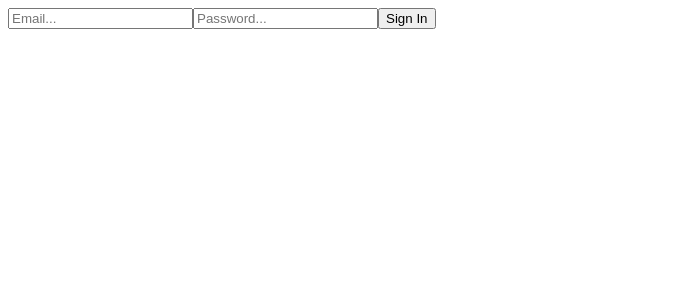
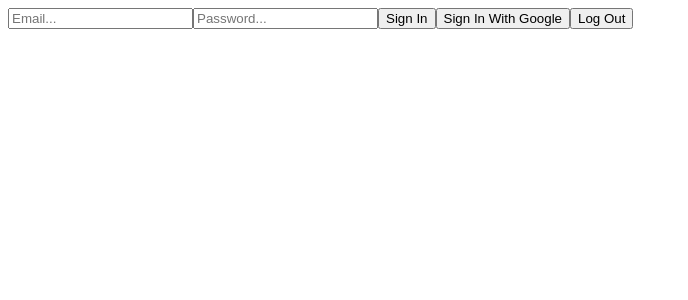
Before and after one commit to tunny17/firebase-course, a React (Vite) app: page / in a window 1280 px wide. Shown: the top 300 px of the page, without its empty margins (0-688 px from the left). Built offline with nearby package versions, Linux system fonts and the light colour scheme.

Commit message:
completion of google auth

```diff
--- a/src/components/Auth.jsx
+++ b/src/components/Auth.jsx
@@ -1,17 +1,41 @@
 import React, { useState } from 'react'
-import { auth } from '../config/firebase'
-import { createUserWithEmailAndPassword } from 'firebase/auth'
+import { auth, googleProvider } from '../config/firebase'
+import { createUserWithEmailAndPassword, signInWithPopup, signOut } from 'firebase/auth'
 
 export const Auth = () => {
 
     const [email, setEmail] = useState('');
     const [password, setPassword] = useState('');
 
+    console.log(auth?.currentUser?.photoURL);
 
+
+    // regular email and password authentication
     const signIn = async () => {
         // using a try-catch block simply to handle errors
         try {
             await createUserWithEmailAndPassword(auth, email, password)
+        } catch (err) {
+            console.error(err)
+        }
+    }
+
+    // google authentication
+    const signInWithGoogle = async () => {
+        // using a try-catch block simply to handle errors
+        try {
+            await signInWithPopup(auth, googleProvider, password)
+        } catch (err) {
+            console.error(err)
+        }
+    }
+
+
+    // logout function
+    const logOut = async () => {
+        // using a try-catch block simply to handle errors
+        try {
+            await signOut(auth)
         } catch (err) {
             console.error(err)
         }
@@ -30,6 +54,10 @@
                 onChange={(e) => setPassword(e.target.value)}
             />
             <button onClick={signIn}>Sign In</button>
+
+            <button  onClick={signInWithGoogle}>Sign In With Google</button>
+
+            <button  onClick={logOut}>Log Out</button>
         </div>
     )
 }
--- a/src/config/firebase.js
+++ b/src/config/firebase.js
@@ -1,6 +1,6 @@
 import { initializeApp } from "firebase/app";
 // this function sets up authentication inside the project
-import { getAuth } from 'firebase/auth'
+import { getAuth, GoogleAuthProvider } from 'firebase/auth'
 
 const firebaseConfig = {
   apiKey: "AIzaSyALbIRFm3UfMf4Z5hjSe1AfBgbhv78PbeI",
@@ -15,3 +15,4 @@
 // Initialize Firebase
 const app = initializeApp(firebaseConfig);
 export const auth = getAuth(app);
+export const googleProvider = new GoogleAuthProvider();
```
